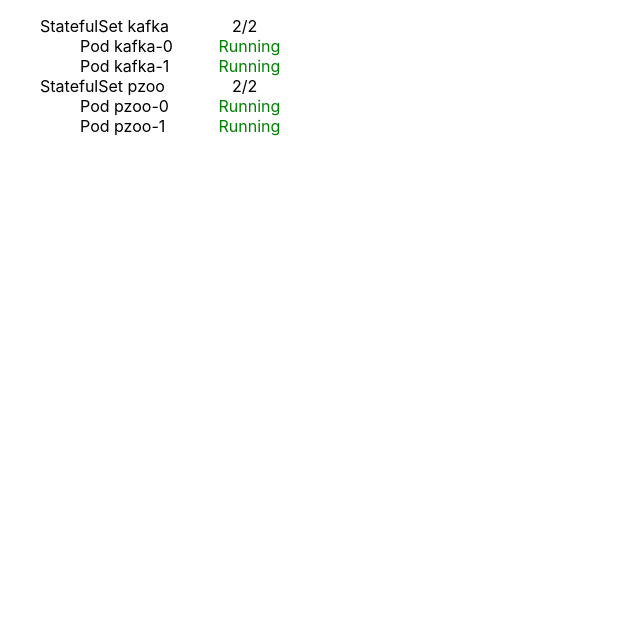
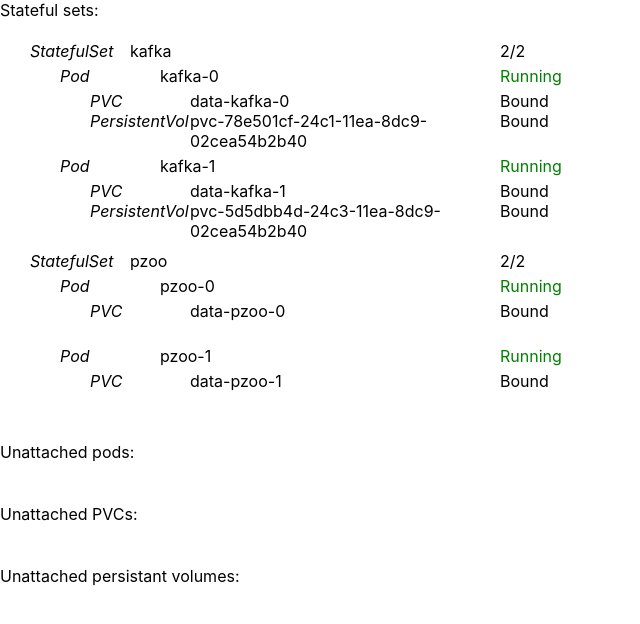
Before and after one commit to chookapp/kubview, a React (Create React App) app: page / in a window 1280 px wide. Shown: the top 624 px of the page, without its empty margins (0-640 px from the left). Built offline with nearby package versions, Linux system fonts and the light colour scheme.

Commit message:
[master] working
Branch: [master]

```diff
--- a/src/MainScreen.js
+++ b/src/MainScreen.js
@@ -9,13 +9,42 @@ function ItemStatus(props) {
     if(status === "Running")
         color = "green"
     return (
-    <div style={{display: "inline-block", width: "100px", color: color}}>{status}</div>
+    <div style={{display: "inline-block", width: "100px", float: "right", color: color}}>{status}</div>
     );
 }
 
 function ItemName(props) {
     return (
-    <div style={{display: "inline-block", width: "100px"}}>{props.item.name}</div>
+    <div style={{display: "inline-block", width: "300px"}}>{props.item.name}</div>
+    );
+}
+
+function ItemKind(props) {
+    return (
+    <div style={{display: "inline-block", width: "100px", float: "left"}}><i>{props.item.kind}</i></div>
+    );
+}
+
+
+function Pvc(props) {
+    const pvc = props.pvc;
+
+    return (
+    <div>
+        <ItemKind item={pvc}/> <ItemName item={pvc}/> <ItemStatus item={pvc}/>
+        <Pv pv={pvc.pv}/>
+    </div>
+    );
+}
+
+
+function Pv(props) {
+    const pv = props.pv;
+
+    return (
+    <div>
+        <ItemKind item={pv}/> <ItemName item={pv}/> <ItemStatus item={pv}/>
+    </div>
     );
 }
 
@@ -24,9 +53,15 @@ function Pod(props) {
     const pod = props.pod;
 
     return (
-    <div> {pod.kind} <ItemName item={pod}/> <ItemStatus item={pod}/></div>
+    <div>
+        <ItemKind item={pod}/> <ItemName item={pod}/> <ItemStatus item={pod}/>
+        <ul>
+            {pod.pvcs.map((pvc) => <li key={pvc.id}><Pvc pvc={pvc}/></li>)}
+            {pod.pvcNames.map((pvc) => <li key={pvc.name}>{pvc}</li>)}
+        </ul>
+    </div>
     );
-  }
+}
 
 
 function StatefullSet(props) {
@@ -35,11 +70,11 @@ function StatefullSet(props) {
     <li key={pod.id}><Pod pod={pod}/></li>
     );
     return (
-      <div> {ss.kind} <ItemName item={ss}/> <ItemStatus item={ss}/>
+      <div> <ItemKind item={ss}/> <ItemName item={ss}/> <ItemStatus item={ss}/>
       <ul>{pods}</ul>
       </div>
     );
-  }
+}
 
 class MainScreen extends React.Component {
 
@@ -92,11 +127,12 @@ class MainScreen extends React.Component {
 
             if (newItem.kind === "Pod") {
                 newItem.node = item.spec.nodeName
-                newItem.ownerId = item.metadata.ownerReferences[0].uid
-                newItem.vols = []
+                newItem.ownerIds = item.metadata.ownerReferences.map((or) => or.uid)
+                newItem.pvcNames = []
+                newItem.pvcs = []
                 for (let vol of item.spec.volumes) {
                     if ("persistentVolumeClaim" in vol) {
-                        newItem.vols.push(vol.persistentVolumeClaim.claimName)
+                        newItem.pvcNames.push(vol.persistentVolumeClaim.claimName)
                     }
                 }
             }
@@ -104,10 +140,12 @@ class MainScreen extends React.Component {
             if (newItem.kind === "PersistentVolumeClaim") {
                 // newItem.size = item.spec.resources.requests.storage
                 newItem.pv = item.spec.volumeName
+                newItem.kind = "PVC"
             }
 
             if (newItem.kind === "PersistentVolume") {
                 newItem.size = item.spec.capacity.storage
+                newItem.kind = "PersistentVol"
             }
             ret.push(newItem)
         }
@@ -118,7 +156,7 @@ class MainScreen extends React.Component {
         let ret = [];
         let remains = [];
         for(let pod of pods) {
-            if(pod.ownerId === id)
+            if(pod.ownerIds.indexOf(id) !== -1)
                 ret.push(pod)
             else
                 remains.push(pod)
@@ -127,33 +165,81 @@ class MainScreen extends React.Component {
         return [ret, remains];
     }
 
+    extractPvcs(pod, pvcs) {
+        let remains = [];
+
+        for(let pvc of pvcs) {
+            const idx = pod.pvcNames.indexOf(pvc.name)
+            if(idx === -1)
+            {
+                remains.push(pvc)
+            }
+            else
+            {
+                pod.pvcs.push(pvc);
+                pod.pvcNames.splice(idx, 1);
+            }
+        }
+
+        return remains;
+    }
+
+
+    extractPvs(pvc, pvs) {
+        let remains = [];
+
+        for(let pv of pvs) {
+            if(pvc.pv === pv.name)
+            {
+                remains.push(pv)
+            }
+            else
+            {
+                pvc.pv = pv
+            }
+        }
+
+        return remains;
+    }
 
     render() {
 
-        //let pvcs = this.state.data.pvcs;
+        let pvs = this.state.data.pvs;
+        let pvcs = this.state.data.pvcs;
+        let pods = this.state.data.pods;
+        let statefullsetes = this.state.data.statefullsetes;
 
+        for(let pvc of pvcs) {
+            pvs = this.extractPvs(pvc, pvs)
+        }
 
+        for(let pod of pods) {
+            pvcs = this.extractPvcs(pod, pvcs)
+        }
 
-        let pods = this.state.data.pods;
-
-
-        let statefullsetes = this.state.data.statefullsetes;
         for(let ss of statefullsetes) {
             const [children, remains] = this.getChildPods(ss.id, pods);
             pods = remains
             ss.pods = children
         }
 
+        return(
+            <div style={{display: "inline-block", width: "600px"}}>
+
+            Stateful sets:
+            <ul>{statefullsetes.map((ss) => <li key={ss.id}><StatefullSet ss={ss}/></li>)}</ul>
+
+            Unattached pods:
+            <ul>{pods.map((pod) => <li key={pod.id}><Pod pod={pod}/></li>)}</ul>
+
+            Unattached PVCs:
+            <ul>{pvcs.map((pvc) => <li key={pvc.id}><Pvc pvc={pvc}/></li>)}</ul>
+
+            Unattached persistant volumes:
+            <ul>{pvs.map((pv) => <li key={pv.id}><Pv pv={pv}/></li>)}</ul>
+            </div>
 
 
-
-        // return (
-        //     <h2>Gil
-        //     {Object.keys(this.state.pods).length}
-        //     </h2>
-        // );
-        return(
-            <ul>{statefullsetes.map((ss) => <li key={ss.id}><StatefullSet ss={ss}/></li>)}</ul>
         );
     }
 }
--- a/src/style.css
+++ b/src/style.css
@@ -1,3 +1,6 @@
 ul {
     list-style-type: none;
+    padding-left: 30px;
+    padding-top: 5px;
+    padding-bottom: 5px;
 }
```
